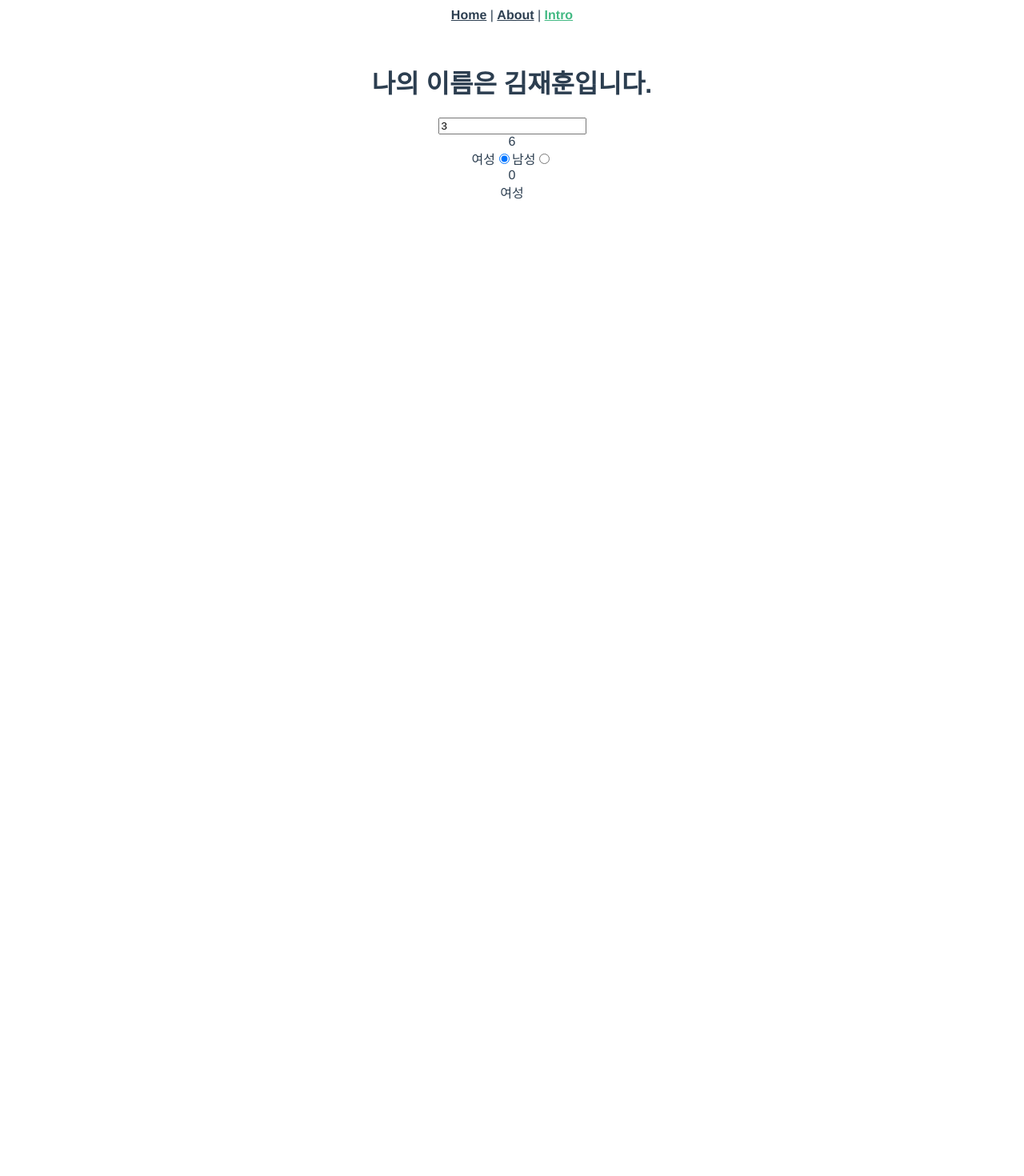
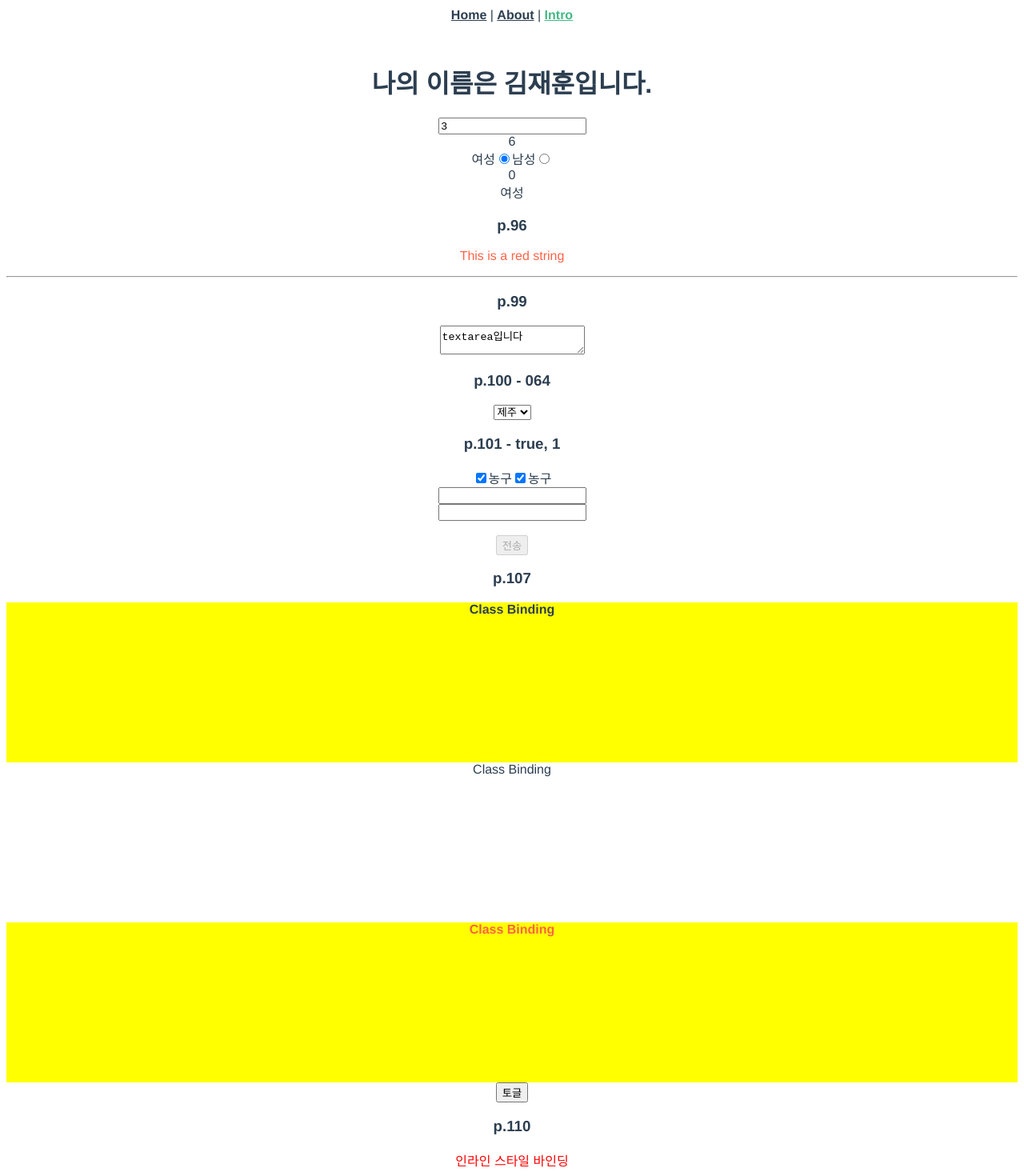
Before and after one commit to rlagnswo0505/Vue-Router-project, a Vue app: page /intro in a window 1280 px wide. Shown: the part 28-1498 px from the top of the page at 80% size. Before the commit the page ends 800 px from the top, so only its background shows below. Built offline with nearby package versions, Linux system fonts and the light colour scheme.

Commit message:
binding여러개 해보기

```diff
--- a/src/views/IntroduceView.vue
+++ b/src/views/IntroduceView.vue
@@ -8,15 +8,74 @@
   </div>
   <div>{{ gender }}</div>
   <div>{{ printGender }}</div>
+  <div>
+    <h3>p.96</h3>
+    <div v-html="htmlString"></div>
+  </div>
+  <hr />
+  <div>
+    <h3>p.99</h3>
+    <textarea name="" v-model="message"></textarea>
+  </div>
+  <div>
+    <h3>p.100 - {{ city }}</h3>
+    <select name="" v-model="city" id="">
+      <option value="02">서울</option>
+      <option value="21">부산</option>
+      <option value="064">제주</option>
+    </select>
+  </div>
+  <div>
+    <h3>p.101 - {{ basketball }}, {{ football }}</h3>
+    <label for=""><input type="checkbox" name="" v-model="basketball" id="" />농구</label>
+    <label for=""><input type="checkbox" name="" v-model="football" true-value="1" false-value="0" id="" />농구</label>
+  </div>
+  <div>
+    <div>
+      <input type="text" name="" v-model="textValue1" id="" />
+    </div>
+    <div>
+      <input type="text" name="" v-model="textValue2" id="" />
+    </div>
+    <br />
+    <button type="button" :disabled="textValue1 === '' || textValue1 !== textValue2">전송</button>
+  </div>
+  <div>
+    <h3>p.107</h3>
+    <div class="container" :class="{ active: isActive, 'text-red': hasError }">Class Binding</div>
+    <div class="container" :class="{ activeClass, errorClass }">Class Binding</div>
+    <div class="container" :class="clsArr">Class Binding</div>
+    <button v-on:click="toggleBtn">토글</button>
+  </div>
+  <div>
+    <h3>p.110</h3>
+    <div :style="styleObj">인라인 스타일 바인딩</div>
+  </div>
 </template>
 
 <script>
 export default {
   data() {
     return {
+      styleObj: {
+        color: 'red',
+        fontSize: '16px', //font-size, background-color > backgroundColor
+      },
+      clsArr: ['active', 'text-red'],
+      activeClass: 'active',
+      errorClass: 'text-red',
       userName: '김재훈',
+      isActive: true,
+      hasError: false,
       numberModel: 3,
       gender: 0,
+      htmlString: '<p style="color:tomato">This is a red string</p>',
+      message: 'textarea입니다',
+      city: '064',
+      basketball: true,
+      football: '1',
+      textValue1: '',
+      textValue2: '',
     };
   },
   // computed 값이 변하면 계산해서 주겠다
@@ -28,7 +87,23 @@ export default {
       return ~~this.gender === 0 ? '여성' : '남성';
     },
   },
+  toggleBtn() {
+    this.isActive = !this.isActive;
+    this.hasError = !this.hasError;
+  },
 };
 </script>
 
-<style></style>
+<style scoped>
+.container {
+  width: 100%;
+  height: 200px;
+}
+.active {
+  background-color: yellow;
+  font-weight: bold;
+}
+.text-red {
+  color: tomato;
+}
+</style>
```
